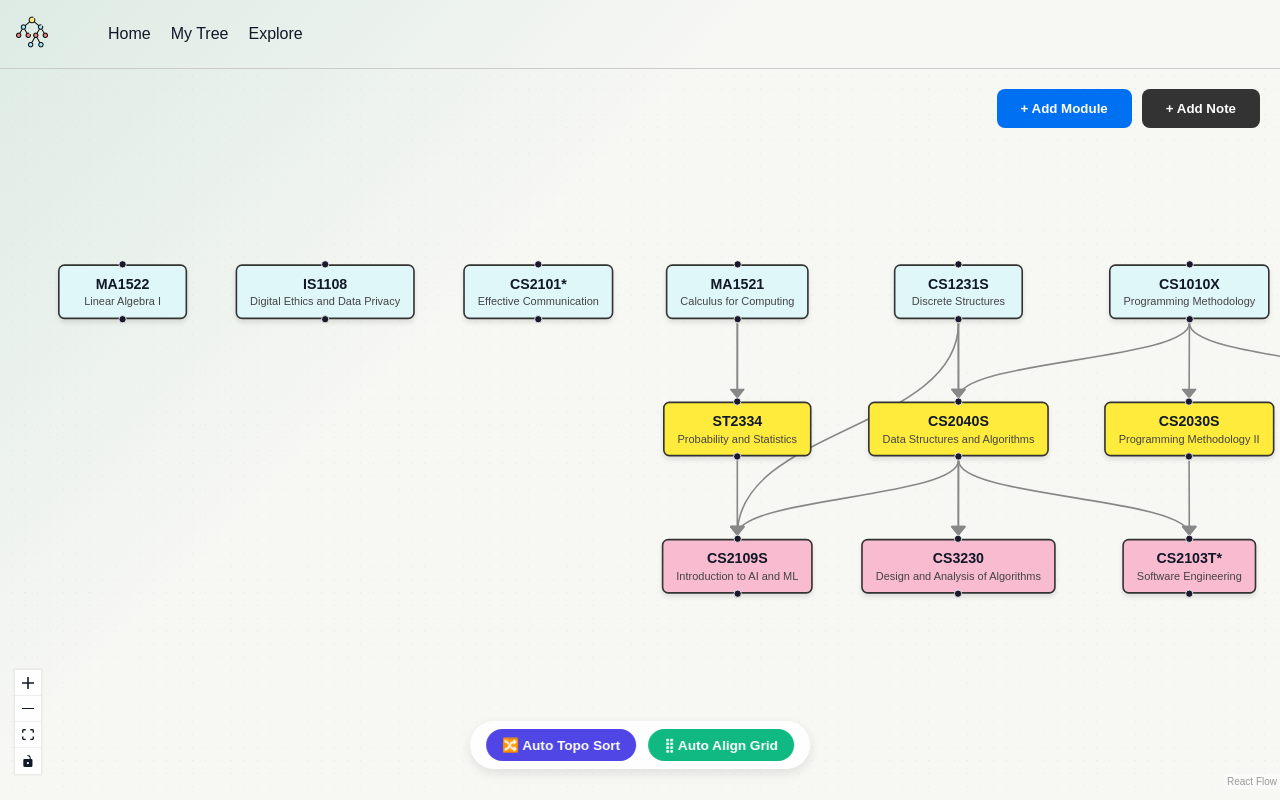
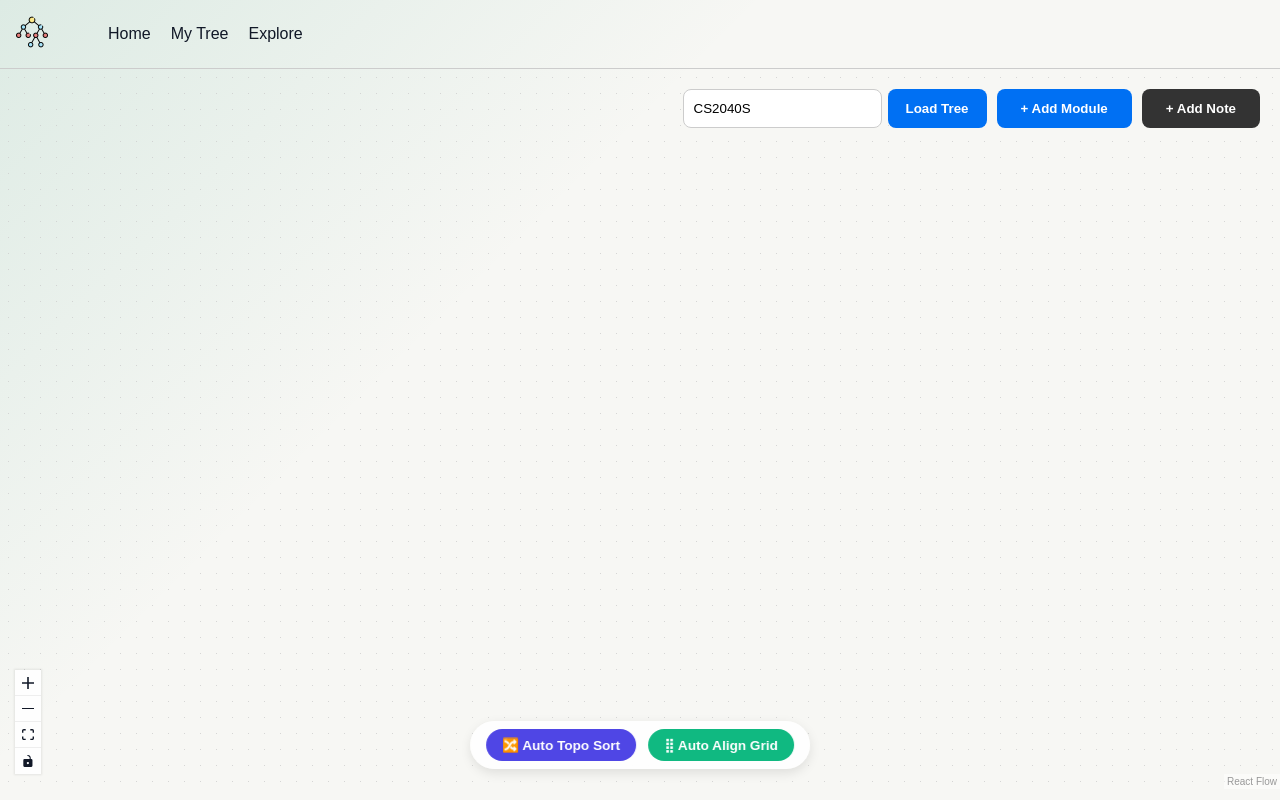
Before and after one commit to arav31/NUS-Tree, a Next.js app: page /Tree in a window 1280 px wide. Built offline with nearby package versions, Linux system fonts and the light colour scheme.

Commit message:
Add NUSMods API tree algo

```diff
--- a/app/Tree/page.js
+++ b/app/Tree/page.js
@@ -20,38 +20,8 @@ const nodeTypes = {
   note: NoteNode
 };
 
-const initialNodes = [
-  { id: 'ma1522', type: 'module', position: { x: 50, y: 50 }, data: { courseCode: 'MA1522', courseName: 'Linear Algebra I', color: '#e0f7fa', description: 'Systems of linear equations, matrices, determinants, vectors, and linear transformations.' } },
-  { id: 'is1108', type: 'module', position: { x: 250, y: 50 }, data: { courseCode: 'IS1108', courseName: 'Digital Ethics and Data Privacy', color: '#e0f7fa', description: 'Ethical considerations and privacy issues in data analytics and software deployments.' } },
-  { id: 'cs2101', type: 'module', position: { x: 450, y: 50 }, data: { courseCode: 'CS2101*', courseName: 'Effective Communication', color: '#e0f7fa', description: '*Have to be taken in the same sem as CS2103T' } },
-  { id: 'ma1521', type: 'module', position: { x: 650, y: 50 }, data: { courseCode: 'MA1521', courseName: 'Calculus for Computing', color: '#e0f7fa', description: 'Functions, limits, derivatives, integrals, sequences, and series.' } },
-  { id: 'cs1231s', type: 'module', position: { x: 850, y: 50 }, data: { courseCode: 'CS1231S', courseName: 'Discrete Structures', color: '#e0f7fa', description: 'Mathematical logic, sets, relations, functions, and graph basics.' } },
-  { id: 'cs1010x', type: 'module', position: { x: 1050, y: 50 }, data: { courseCode: 'CS1010X', courseName: 'Programming Methodology', color: '#e0f7fa', description: 'Problem-solving using functional structures and programmatic abstractions.' } },
-  { id: 'st2334', type: 'module', position: { x: 600, y: 220 }, data: { courseCode: 'ST2334', courseName: 'Probability and Statistics', color: '#ffeb3b', description: 'Probability laws, random variables, expectations, sampling, estimation, and testing hypotheses.' } },
-  { id: 'cs2040s', type: 'module', position: { x: 850, y: 220 }, data: { courseCode: 'CS2040S', courseName: 'Data Structures and Algorithms', color: '#ffeb3b', description: 'Design, analysis, and implementation of algorithms and standard data structures.' } },
-  { id: 'cs2030s', type: 'module', position: { x: 1050, y: 220 }, data: { courseCode: 'CS2030S', courseName: 'Programming Methodology II', color: '#ffeb3b', description: 'Object-oriented programming and functional abstractions.' } },
-  { id: 'cs2100', type: 'module', position: { x: 1250, y: 220 }, data: { courseCode: 'CS2100', courseName: 'Computer Organisation', color: '#ffeb3b', description: 'Processor pipelines, memory organization, assembly arrays, and digital logic design.' } },
-  { id: 'cs2109s', type: 'module', position: { x: 650, y: 390 }, data: { courseCode: 'CS2109S', courseName: 'Introduction to AI and ML', color: '#f8bbd0', description: 'Search strategies, knowledge representation, machine learning basics, and neural structures.' } },
-  { id: 'cs3230', type: 'module', position: { x: 850, y: 390 }, data: { courseCode: 'CS3230', courseName: 'Design and Analysis of Algorithms', color: '#f8bbd0', description: 'Divide and conquer, greedy methods, dynamic programming, NP-completeness.' } },
-  { id: 'cs2103t', type: 'module', position: { x: 1050, y: 390 }, data: { courseCode: 'CS2103T*', courseName: 'Software Engineering', color: '#f8bbd0', description: '*Have to be taken in the same sem as CS2101' } },
-  { id: 'cs2106', type: 'module', position: { x: 1250, y: 390 }, data: { courseCode: 'CS2106', courseName: 'Introduction to Operating Systems', color: '#f8bbd0', description: 'Processes, threads, synchronization, memory management, and file systems.' } }
-];
-
-const initialEdges = [
-  { id: 'e-ma1521-st2334', source: 'ma1521', target: 'st2334', animated: 0 },
-  { id: 'e-ma1521-cs2109s', source: 'ma1521', target: 'cs2109s', animated: 0 },
-  { id: 'e-cs1231s-cs2109s', source: 'cs1231s', target: 'cs2109s', animated: 0 },
-  { id: 'e-cs1231s-cs3230', source: 'cs1231s', target: 'cs3230', animated: 0 },
-  { id: 'e-cs1231s-cs2040s', source: 'cs1231s', target: 'cs2040s', animated: 0 },
-  { id: 'e-cs1010x-cs2040s', source: 'cs1010x', target: 'cs2040s', animated: 0 },
-  { id: 'e-cs1010x-cs2030s', source: 'cs1010x', target: 'cs2030s', animated: 0 },
-  { id: 'e-cs1010x-cs2100', source: 'cs1010x', target: 'cs2100', animated: 0 },
-  { id: 'e-cs2040s-cs2109s', source: 'cs2040s', target: 'cs2109s', animated: 0 },
-  { id: 'e-cs2040s-cs3230', source: 'cs2040s', target: 'cs3230', animated: 0 },
-  { id: 'e-cs2040s-cs2103t', source: 'cs2040s', target: 'cs2103t', animated: 0 },
-  { id: 'e-cs2030s-cs2103t', source: 'cs2030s', target: 'cs2103t', animated: 0 },
-  { id: 'e-cs2100-cs2106', source: 'cs2100', target: 'cs2106', animated: 0 }
-];
+const initialNodes = [];
+const initialEdges = [];
 
 const defaultEdgeOptions = {
   style: { strokeWidth: 2, stroke: '#888' },
@@ -73,6 +43,9 @@ export default function TreePage() {
 
   const [isEditing, setIsEditing] = useState(false);
   const [editData, setEditData] = useState({});
+  const [moduleCode, setModuleCode] = useState('CS2040S');
+  const [treeError, setTreeError] = useState('');
+  const [isLoadingTree, setIsLoadingTree] = useState(false);
 
   const startEdit = () => {
     setEditData(selectedNode.data);
@@ -95,6 +68,42 @@ export default function TreePage() {
 
   const onPaneClick = () => {
     setSelectedNode(null);
+  };
+
+  const loadPrereqTree = async (event) => {
+    event.preventDefault();
+    const seen = new Map();
+    const nextEdges = [];
+    setTreeError('');
+    setIsLoadingTree(true);
+
+    const visit = async (code, depth = 0) => {
+      const id = code.trim().toUpperCase();
+      if (!id || seen.has(id) || seen.size >= 20) return seen.has(id);
+      const response = await fetch(`/api/module?code=${encodeURIComponent(id)}`);
+      if (!response.ok) return false;
+      const module = await response.json();
+      seen.set(id, {
+        id, type: 'module', position: { x: depth * 280, y: 80 + seen.size * 120 },
+        data: { courseCode: id, courseName: module.title, color: depth ? '#e0f7fa' : '#ffeb3b', description: module.description }
+      });
+      const prereqs = [...new Set((module.prerequisite || '').match(/[A-Z]{2,4}\d{4}[A-Z]?/g) || [])].slice(0, 10);
+      for (const prereq of prereqs) {
+        if (await visit(prereq, depth + 1)) {
+          nextEdges.push({ id: `${prereq}-${id}`, source: prereq, target: id });
+        }
+      }
+      return true;
+    };
+
+    if (await visit(moduleCode)) {
+      setNodes([...seen.values()]);
+      setEdges(nextEdges);
+      setSelectedNode(null);
+    } else {
+      setTreeError(`${moduleCode.toUpperCase()} was not found`);
+    }
+    setIsLoadingTree(false);
   };
 
   const semesterData = nodes
@@ -338,6 +347,12 @@ export default function TreePage() {
     <div style={{ display: 'flex', flexDirection: 'column', width: '100%', height: 'calc(100vh - 80px)' }}>
       <div style={{ flexGrow: 1, position: 'relative' }}>
         <div style={{ position: 'absolute', top: 20, right: 20, zIndex: 4, display: 'flex', gap: '10px' }}>
+          <form onSubmit={loadPrereqTree} style={{ display: 'flex', gap: '6px' }}>
+            <input value={moduleCode} onChange={(e) => setModuleCode(e.target.value)} aria-label="Module code" style={{ padding: '10px', borderRadius: '8px', border: '1px solid #ccc' }} />
+            <button type="submit" style={{ padding: '12px 18px', background: '#0070f3', color: '#fff', border: 'none', borderRadius: '8px', cursor: 'pointer', fontWeight: 'bold' }}>
+              {isLoadingTree ? 'Loading...' : 'Load Tree'}
+            </button>
+          </form>
           <button onClick={() => setIsModalOpen(true)} style={{ padding: '12px 24px', background: '#0070f3', color: '#fff', border: 'none', borderRadius: '8px', cursor: 'pointer', fontWeight: 'bold' }}>
             + Add Module
           </button>
@@ -345,6 +360,7 @@ export default function TreePage() {
             + Add Note
           </button>
         </div>
+        {treeError && <p role="alert" style={{ position: 'absolute', top: 78, right: 20, zIndex: 4, color: '#e02424' }}>{treeError}</p>}
 
         <ReactFlow
           nodes={nodes} edges={edges}
--- /dev/null
+++ b/app/api/module/route.js
@@ -0,0 +1,38 @@
+function getAcademicYear(date = new Date()) {
+  const year = date.getFullYear();
+  const startsThisYear = date.getMonth() >= 7;
+  const startYear = startsThisYear ? year : year - 1;
+  return `${startYear}-${startYear + 1}`;
+}
+
+export async function GET(request) {
+  const searchParams = new URL(request.url).searchParams;
+  const code = searchParams
+    .get('code')
+    ?.trim()
+    .toUpperCase();
+  const year = searchParams.get('year')?.trim() || getAcademicYear();
+
+  if (!code) {
+    return Response.json({ error: 'Missing module code' }, { status: 400 });
+  }
+
+  const response = await fetch(
+    `https://api.nusmods.com/v2/${year}/modules/${code}.json`,
+    { next: { revalidate: 86400 } },
+  );
+
+  if (!response.ok) {
+    return Response.json({ error: `${code} was not found` }, { status: 404 });
+  }
+
+  const module = await response.json();
+
+  return Response.json({
+    moduleCode: module.moduleCode,
+    title: module.title,
+    description: module.description,
+    prerequisite: module.prerequisite || null,
+    semesterData: (module.semesterData || []).map((item) => item.semester),
+  });
+}
```
Also changed, not shown: app/page.js (+42 -0 lines).
